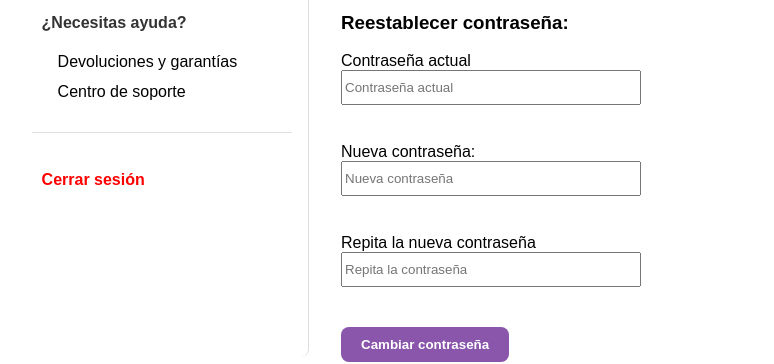
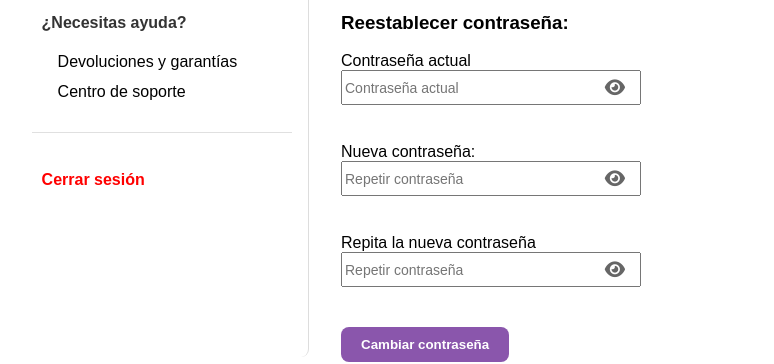
Before and after one commit to Diego-Vega04/ProyectoFinal, an Angular app in the folder frontEnd/: page /user in a window 1280 px wide. Shown: the part 475-839 px from the top of the page, without its empty margins (152-926 px from the left). Built offline with nearby package versions, Linux system fonts and the light colour scheme.

Commit message:
Formulario y contraseña con estilo básico

```diff
--- a/frontEnd/src/app/user/user.component.css
+++ b/frontEnd/src/app/user/user.component.css
@@ -112,27 +112,32 @@ hr {
 }
 
 /*Seccion reestablecer psswd*/
-.psswd-container{
+.psswd-container {
     position: relative;
-    width: 300px;
+    width: 100%;
+    max-width: 300px;
     margin-bottom: 20px;
-}
+  }
 
-.psswd{
+  .psswd {
     width: 100%;
     padding-right: 40px;
     height: 35px;
     box-sizing: border-box;
-}
+    font-size: 14px;
+  }
 
-.eye-button{
+  .eye-button {
     position: absolute;
     right: 10px;
     top: 50%;
     transform: translateY(-50%);
     background-color: transparent;
     border: none;
-    color: #555;
     cursor: pointer;
     font-size: 18px;
-}
+    color: #666;
+    display: flex;
+    align-items: center;
+    justify-content: center;
+  }
--- a/frontEnd/src/app/user/user.component.html
+++ b/frontEnd/src/app/user/user.component.html
@@ -43,7 +43,8 @@
         </div>
         <div class="field">
           <label for="lastname">Apellidos:</label>
-        <input type="text" id="lastname" class="userData" [(ngModel)]="userLastName" name="lastname" [disabled]="editar">
+          <input type="text" id="lastname" class="userData" [(ngModel)]="userLastName" name="lastname"
+            [disabled]="editar">
         </div>
         <div class="field">
           <label for="email">Email:</label>
@@ -54,40 +55,40 @@
       </form>
     </div>
 
-    <hr><h3>Reestablecer contraseña:</h3>
+    <hr>
+    <h3>Reestablecer contraseña:</h3>
 
     <div class="textPsswd">
       <form (ngSubmit)="onSubmit()" #editForm="ngForm" class="edit-form">
         <label for="psswd1">Contraseña actual</label>
         <div class="psswd-container">
-        <input [type]="showPassword1 ? 'text' : 'password'" id="psswd1"
-        class="psswd" name="psswd1" placeholder="Contraseña actual" ngModel required>
-
-        <button type="button" (click)="togglePasswordVisibility(1)" class="eye-button">
-          <i [class]="showPassword1 ? 'fas fa-eye-slash' : 'fas fa-eye'"></i>
+          <input [type]="showPassword1 ? 'text' : 'password'" class="psswd" name="psswd1"
+            placeholder="Contraseña actual" ngModel required>
+          <button type="button" class="eye-button" (click)="togglePasswordVisibility(1)">
+            <i class="fas" [ngClass]="showPassword1 ? 'fa-eye-slash' : 'fa-eye'"></i>
           </button>
         </div>
 
         <br>
         <label for="psswd2">Nueva contraseña:</label>
         <div class="psswd-container">
-        <input [type]="showPassword2 ? 'text' : 'password'" id="psswd2" class="psswd" name="psswd2"
-        placeholder="Nueva contraseña" ngModel required>
-        <button type="button" (click)="togglePasswordVisibility(2)" class="eye-button">
-          <i [class]="showPassword2 ? 'fas fa-eye-slash' : 'fas fa-eye'"></i>
+          <input [type]="showPassword2 ? 'text' : 'password'" class="psswd" name="psswd3"
+            placeholder="Repetir contraseña" ngModel required>
+          <button type="button" class="eye-button" (click)="togglePasswordVisibility(2)">
+            <i class="fas" [ngClass]="showPassword2 ? 'fa-eye-slash' : 'fa-eye'"></i>
           </button>
         </div>
 
         <br>
         <label for="psswd3">Repita la nueva contraseña</label>
         <div class="psswd-container">
-        <input [type]="showPassword3 ? 'text' : 'password'" id="psswd3" class="psswd" name="psswd3"
-        placeholder="Repita la contraseña" ngModel required>
-        <button type="button" (click)="togglePasswordVisibility(3)" class="eye-button">
-          <i [class]="showPassword3 ? 'fas fa-eye-slash' : 'fas fa-eye'"></i>
+          <input [type]="showPassword3 ? 'text' : 'password'" class="psswd" name="psswd3"
+            placeholder="Repetir contraseña" ngModel required>
+          <button type="button" class="eye-button" (click)="togglePasswordVisibility(3)">
+            <i class="fas" [ngClass]="showPassword3 ? 'fa-eye-slash' : 'fa-eye'"></i>
           </button>
         </div>
-
+        <!--arreglar boton de doble ojo-->
         <button type="button" class="btEdit" (click)="editPsswd()">Cambiar contraseña</button>
       </form>
     </div>
--- a/frontEnd/src/index.html
+++ b/frontEnd/src/index.html
@@ -6,6 +6,8 @@
   <base href="/">
   <meta name="viewport" content="width=device-width, initial-scale=1">
   <link rel="icon" type="image/x-icon" href="favicon.ico">
+  <link rel="stylesheet" href="https://cdnjs.cloudflare.com/ajax/libs/font-awesome/6.5.0/css/all.min.css" />
+
 </head>
 <body>
   <app-root></app-root>
```
Lines whose indentation alone changed are shown as unchanged.
